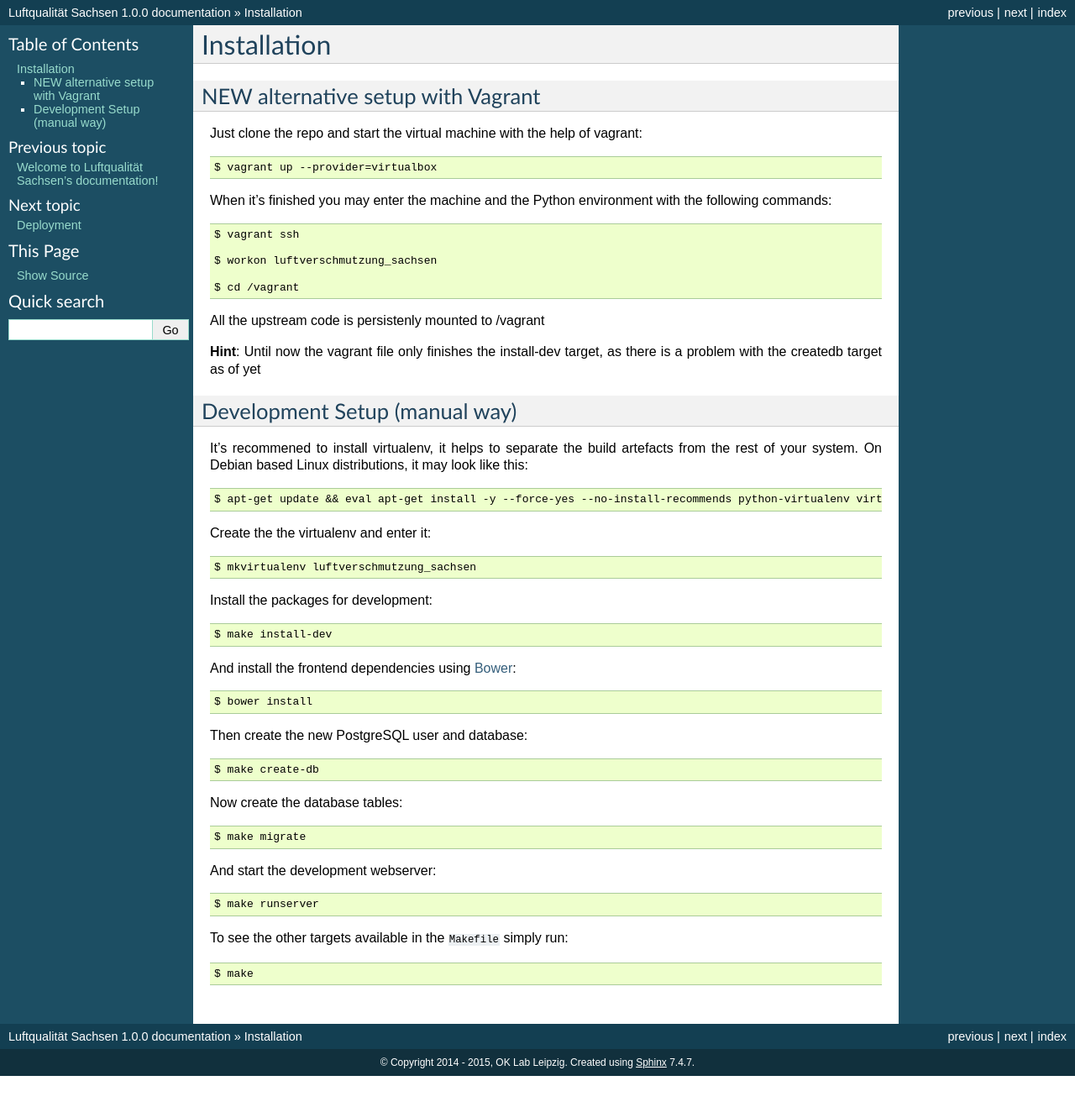
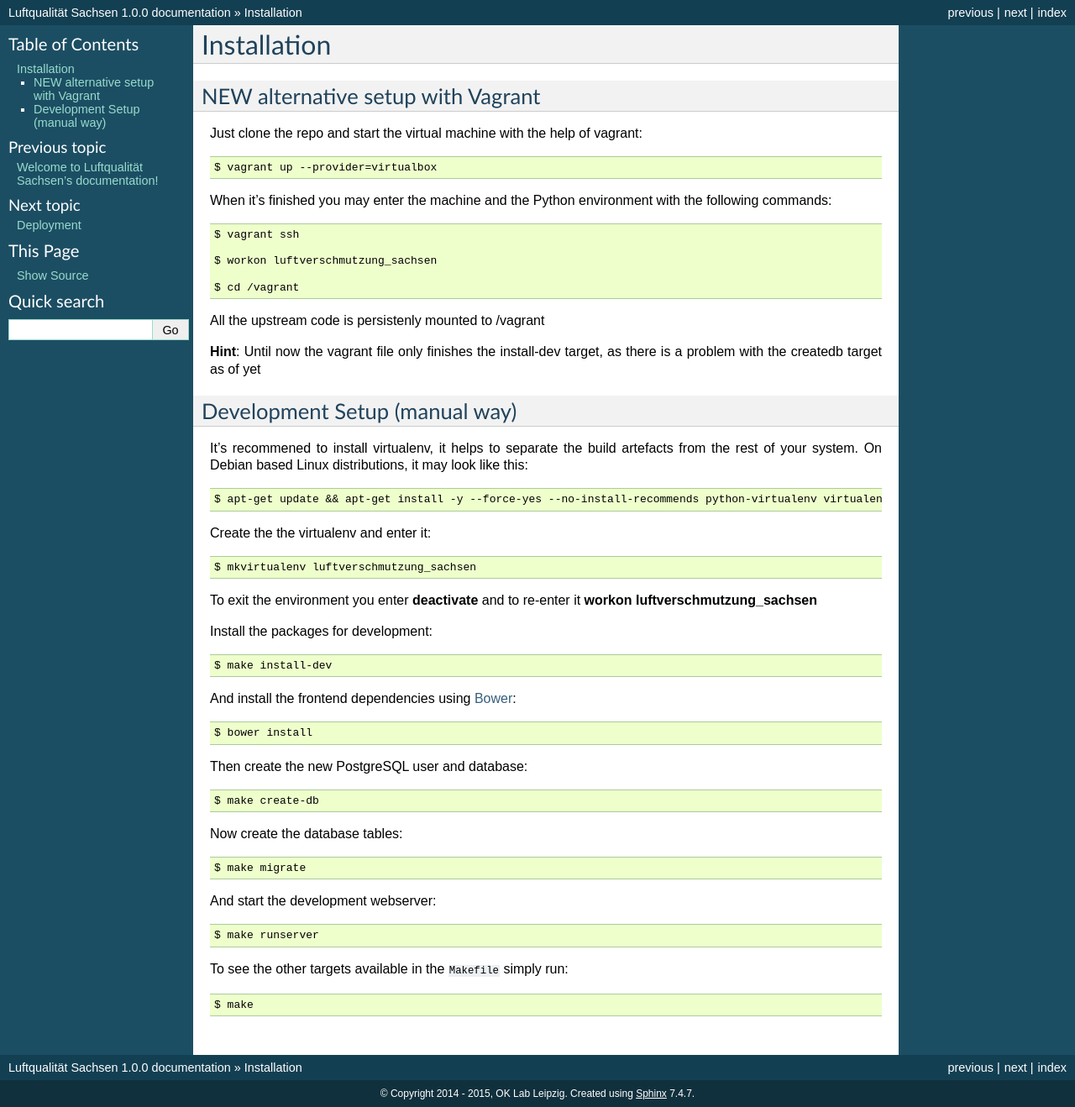
Before and after one commit to CodeforLeipzig/luftqualitaet_sachsen, a Sphinx documentation site: the page built from docs/installation.rst, in a window 1280 px wide. Shown: the whole page at 84% size. Built offline with Sphinx 7.4.7, drawn with Linux system fonts in a browser that asks for light colours; before the commit the page ends 1281 px from its top, so only the background shows below that.

Commit message:
Update installation.rst

```diff
--- a/docs/installation.rst
+++ b/docs/installation.rst
@@ -25,11 +25,13 @@ Development Setup (manual way)
 =================
 It's recommened to install virtualenv, it helps to separate the build artefacts from the rest of your system. On Debian based Linux distributions, it may look like this::
 
-    $ apt-get update && eval apt-get install -y --force-yes --no-install-recommends python-virtualenv virtualenvwrapper
+    $ apt-get update && apt-get install -y --force-yes --no-install-recommends python-virtualenv virtualenvwrapper
 
 Create the the virtualenv and enter it::
 
     $ mkvirtualenv luftverschmutzung_sachsen
+
+To exit the environment you enter **deactivate** and to re-enter it **workon luftverschmutzung_sachsen**
 
 Install the packages for development::
 
```
